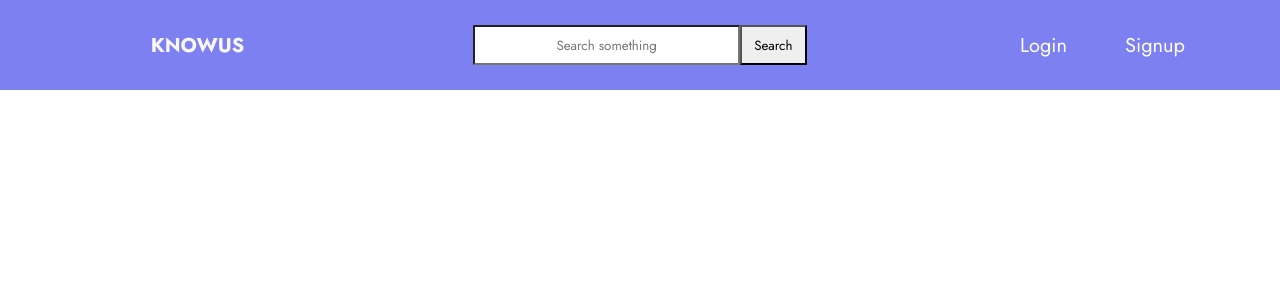
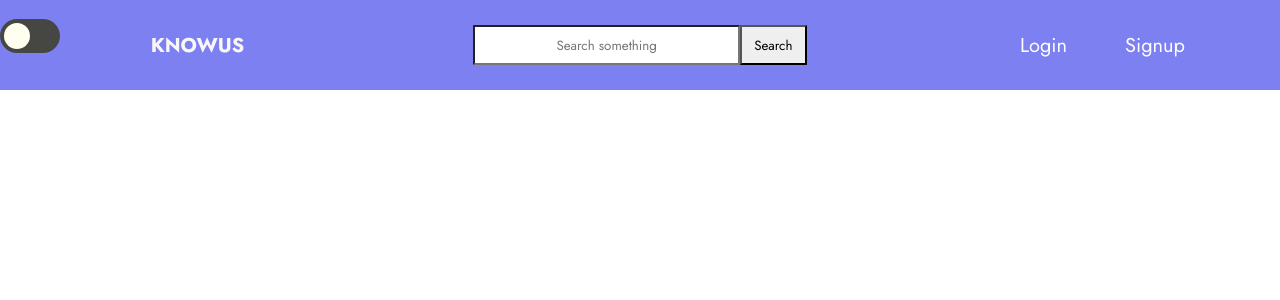
Before and after one commit to leoncan122/KnowUs-App, a React (Create React App) app in the folder client/: page /pruebas in a window 1280 px wide. Shown: the top 300 px of the page. Built offline with nearby package versions, Linux system fonts and the light colour scheme.

Commit message:
modificaciones al button

```diff
--- a/client/src/App.js
+++ b/client/src/App.js
@@ -6,19 +6,25 @@ import Login from "./pages/authentication/login/Login";
 import TopNavbar from "./components/navigation/topNavbar/TopNavbar";
 import BottomNavbar from "./components/navigation/bottomNavbar/BottomNavbar";
 import Home from "./components/home/Home";
+import buttonOnOf from "./components/userInfo/ButtonOnOf";
+
 // import { userContext } from "./context/userContext";
 
 function App() {
     return (
         <div className="App">
             <TopNavbar />
+
             <Switch>
                 <Route exact path="/" component={Home} />
+
+                <Route path="/pruebas" component={buttonOnOf} />
 
                 <Route path="/login" component={Login} />
 
                 <Route path="/register" component={SingUp} />
             </Switch>
+
             <BottomNavbar />
         </div>
     );
--- /dev/null
+++ b/client/src/components/userInfo/ButtonOnOf.css
@@ -0,0 +1,48 @@
+.switch {
+    position: relative;
+    display: inline-block;
+    width: 60px;
+    height: 34px;
+    border-radius: 80px;
+}
+.switch input {
+    opacity: 0;
+    width: 0;
+    height: 0;
+}
+
+.slider {
+    position: absolute;
+    cursor: pointer;
+
+    top: 0;
+    left: 0;
+    right: 0;
+    bottom: 0;
+    border-radius: 80px;
+
+    transition: 0.4s;
+    background-color: rgb(70, 70, 67);
+    transition: 0.4s;
+}
+
+.slider:before {
+    position: absolute;
+    content: "";
+    height: 26px;
+    width: 26px;
+    left: 4px;
+    bottom: 4px;
+    border-radius: 80px;
+
+    background-color: ivory;
+    transition: 0.4s;
+}
+
+input:checked + .slider {
+    background-color: purple;
+}
+
+input:checked + .slider:before {
+    transform: translateX(26px);
+}
--- /dev/null
+++ b/client/src/components/userInfo/ButtonOnOf.js
@@ -0,0 +1,28 @@
+import React from "react";
+import fetchData from "../../utils/fetchData";
+import "./ButtonOnOf.css";
+
+const isprofeesional2 = "false";
+
+export default function ButtonOnOf() {
+    // const [isOff, isOn] = useState('false')
+
+    async function whenSwitch() {
+        const [isprofeesional, setisprofessional] = useState(isprofeesional2);
+
+        setisprofessional(!isprofeesional);
+
+        const url = "http://localhost:4000/home/putProfile";
+
+        const handleData = { userId: "4", on: isprofeesional };
+
+        const data = await fetchData(handleData, url, "PUT");
+    }
+    return (
+        // eslint-disable-next-line jsx-a11y/label-has-associated-control
+        <label className="switch">
+            <input type="checkbox" />
+            <span className="slider" />
+        </label>
+    );
+}
```
Also changed, not shown: client/src/App.css (line endings or trailing spaces), client/src/pages/pruebas.js (added).
